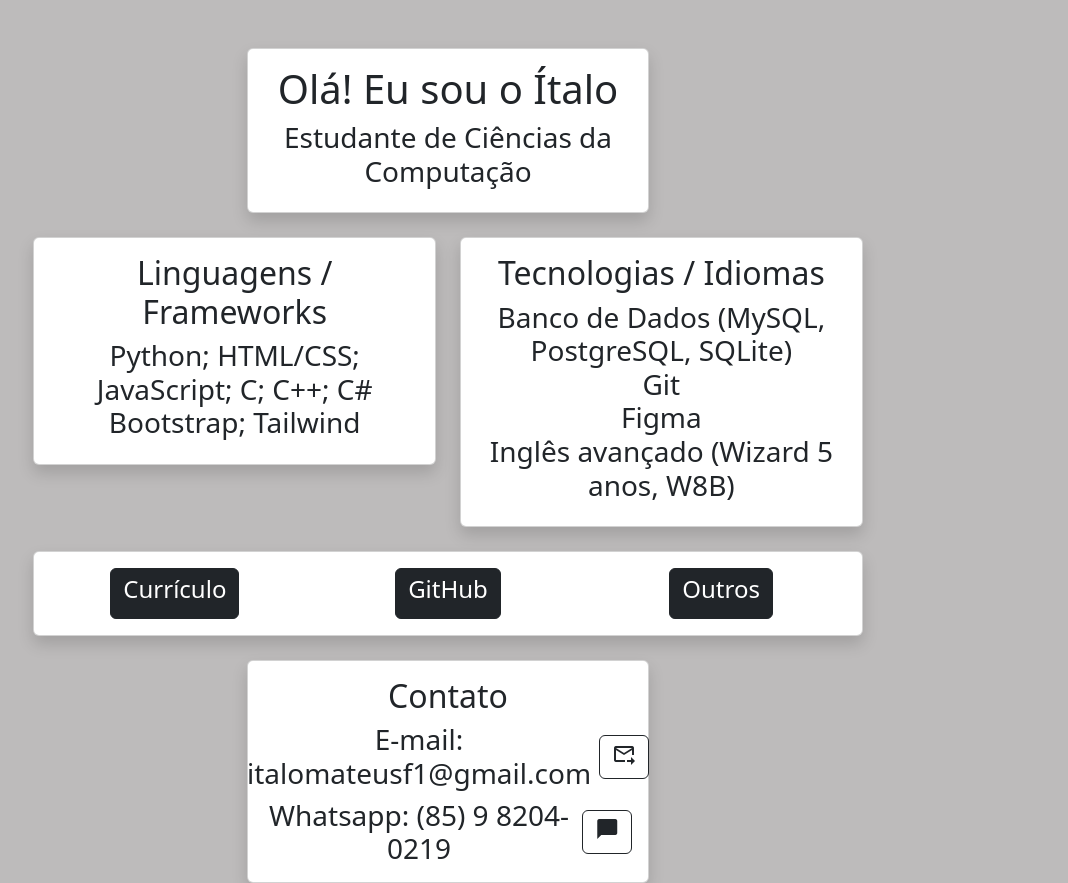
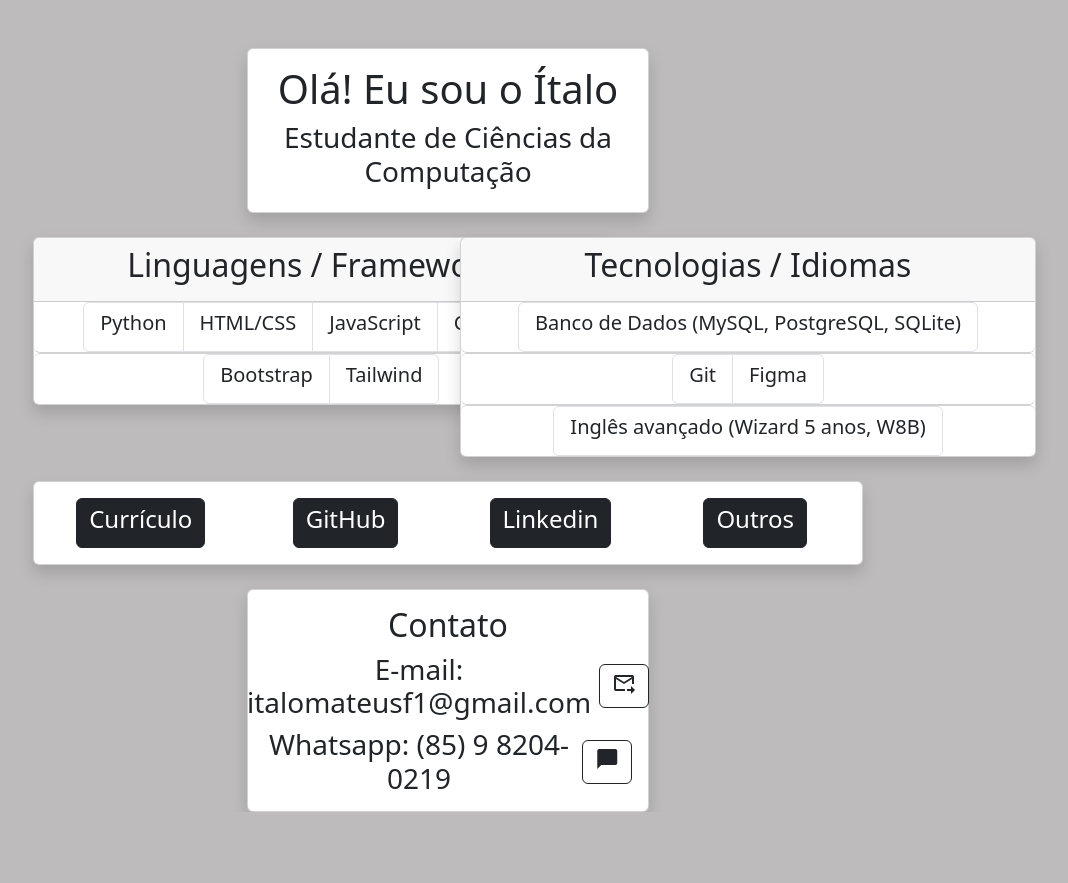
Before and after one commit to Italo-Freitas-dev/MyWebSite, a plain HTML site: page index.html in a window 1280 px wide. Shown: the whole page, without its empty margins (180-1248 px from the left). After the commit the page ends 812 px from the top, so only its background shows below. Drawn offline with nearby package versions, Linux system fonts and the light colour scheme.

Commit message:
second-draft

```diff
--- a/index.html
+++ b/index.html
@@ -22,17 +22,52 @@
         </div>
         <div class="row justify-content-center">
             <div class="col-4">
-                <div class="card card-body shadow mb-4">
-                    <h2>Linguagens / Frameworks</h2>
-                    <h3>Python; HTML/CSS; JavaScript; C; C++; C# Bootstrap; Tailwind</h3>
+                <div class="card shadow mb-4" style="width: 36rem; ">
+                    <div class="card-header">
+                        <h2>Linguagens / Frameworks</h2>
+                    </div>
+                    <ul class="list-group list-group-horizontal justify-content-center">
+                        <li class="list-group-item" style="text-align: center;"><h5>Python</h5></li>
+                        <li class="list-group-item" style="text-align: center;"><h5>HTML/CSS</h5></li>
+                        <li class="list-group-item" style="text-align: center;"><h5>JavaScript</h5></li>
+                        <li class="list-group-item" style="text-align: center;"><h5>C/C++/C#</h5></li>
+                    </ul>
+                    <ul class="list-group list-group-horizontal justify-content-center">
+                        <li class="list-group-item" style="text-align: center;"><h5>Bootstrap</h5></li>
+                        <li class="list-group-item" style="text-align: center;"><h5>Tailwind</h5></li>
+                    </ul>
+                    <!-- <div class="card-body">
+                        <p class="card-text">card text</p>
+                    </div> -->
                 </div>
             </div>
             <div class="col-4">
-                <div class="card card-body shadow mb-4">
+                <div class="card shadow mb-4" style="width: 36rem; ">
+                    <div class="card-header">
+                        <h2>Tecnologias / Idiomas</h2>
+                    </div>
+                    <ul class="list-group list-group-horizontal justify-content-center">
+                        <li class="list-group-item" style="text-align: center;"><h5>Banco de Dados (MySQL, PostgreSQL, SQLite)</h5></li>
+                    </ul>
+                    <ul class="list-group list-group-horizontal justify-content-center">
+                        <li class="list-group-item" style="text-align: center;"><h5>Git</h5></li>
+                        <li class="list-group-item" style="text-align: center;"><h5>Figma</h5></li>
+                    </ul>
+                    <ul class="list-group list-group-horizontal justify-content-center">
+                        <li class="list-group-item" style="text-align: center;"><h5>Inglês avançado (Wizard 5 anos, W8B)</h5></li>
+                    </ul>
+                    <!-- <ul class="list-group list-group-horizontal">
+                        <li class="list-group-item flex-fill" style="text-align: center;"><h5>Bootstrap</h5></li>
+                        <li class="list-group-item flex-fill" style="text-align: center;"><h5>Tailwind</h5></li>
+                    </ul> -->
+                </div>
+            </div>
+            <!-- <div class="col-4">
+                <div class="card shadow mb-4" style="width: rem; ">
                     <h2>Tecnologias / Idiomas</h2>
                     <h3>Banco de Dados (MySQL, PostgreSQL, SQLite)<br> Git<br> Figma<br> Inglês avançado (Wizard 5 anos, W8B)</h3>
                 </div>
-            </div>
+            </div> -->
         </div>
         <div class="row justify-content-center">
             <div class="col-8 ">
@@ -43,6 +78,9 @@
                         </div>
                         <div class="col">
                             <button type="button" class="btn btn-dark" onclick="abrirGitHub()"><h4>GitHub</h4></button>
+                        </div>
+                        <div class="col">
+                            <button type="button" class="btn btn-dark" onclick="abrirLinkedin()"><h4>Linkedin</h4></button>
                         </div>
                         <div class="col">
                             <a class="btn btn-dark" href="outros.html" role="button"><h4>Outros</h4></a>
--- a/logica.js
+++ b/logica.js
@@ -13,8 +13,10 @@ function abrirGitHub(){
     const link = `https://github.com/Italo-Freitas-dev`;
     window.open(link, "_blank");
 }
-function abrirOutros(){
 
+function abrirLinkedin(){
+    const link = `https://www.linkedin.com/in/italo-mf`;
+    window.open(link, "_blank");
 }
 
 function enviarEmail() {
```
